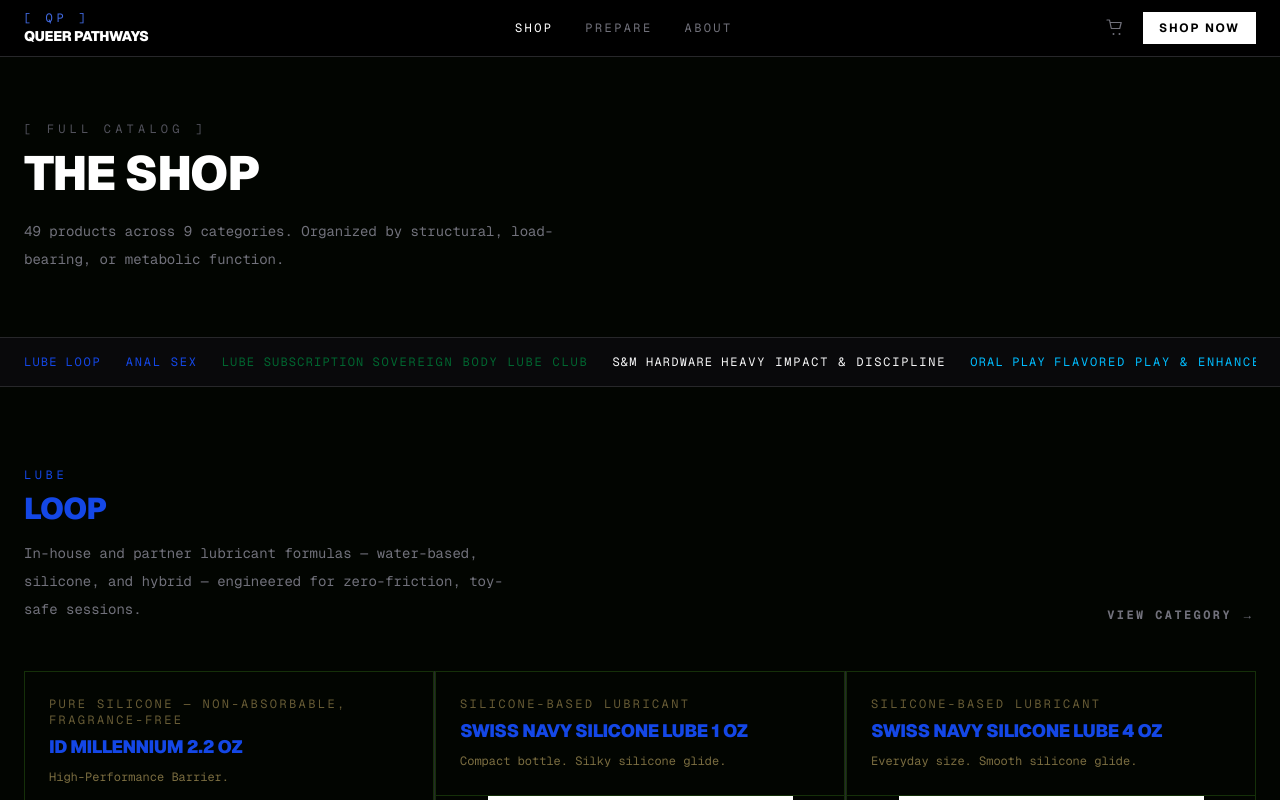
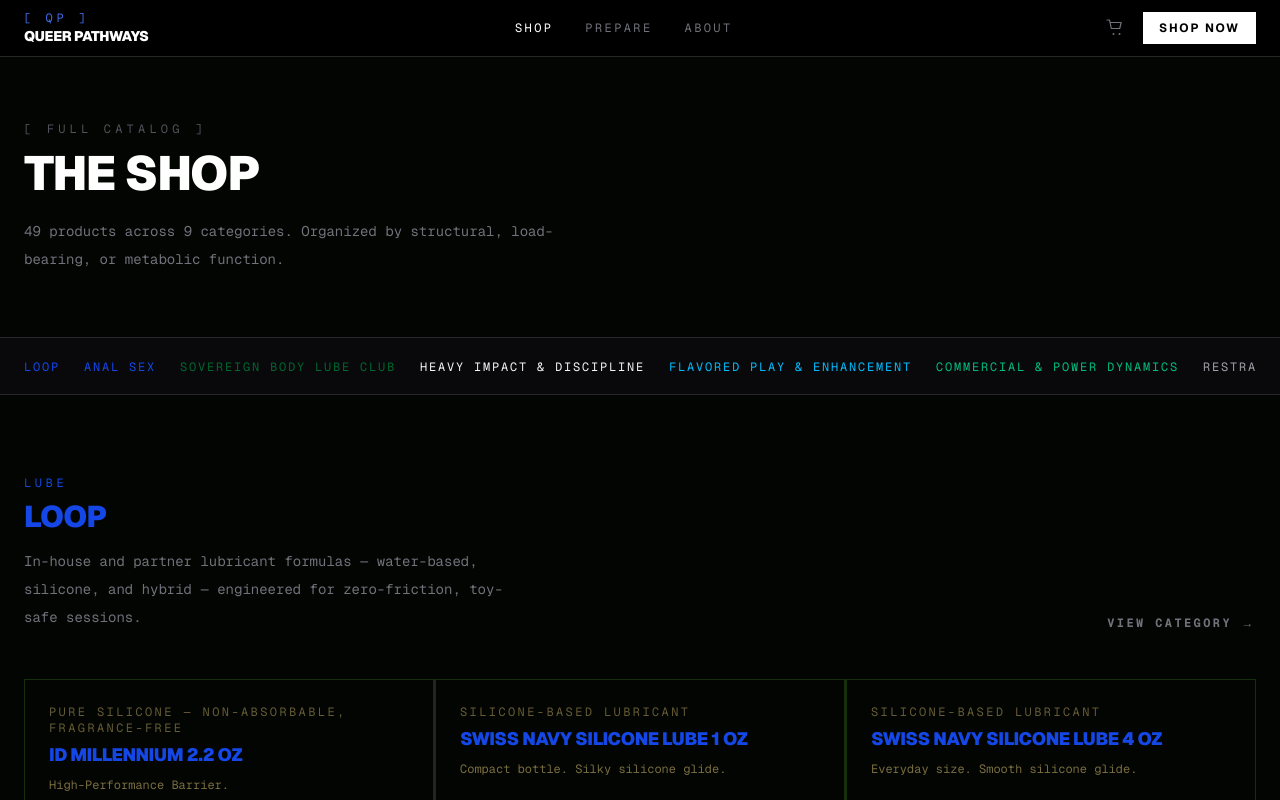
Before and after one commit to jonassaint-QP/QP-Storefront, a Next.js app: page /shop in a window 1280 px wide. Both pictures are taken after a click on the button "I AM 18+ — ENTER". Shown: the top 800 px of the page. Built offline with nearby package versions, Linux system fonts and the light colour scheme.

Commit message:
Simplify storefront category navigation

```diff
--- a/src/app/(main)/shop/page.tsx
+++ b/src/app/(main)/shop/page.tsx
@@ -31,23 +31,12 @@
       {/* Category jump nav */}
       <div className="border-b border-zinc-800 bg-zinc-950 px-6 py-4 sticky top-14 z-30">
         <div className="mx-auto max-w-7xl flex items-center gap-6 overflow-x-auto scrollbar-none">
-          {STOREFRONT_ROUTES.map((route) => {
-            const { slug, descriptor, title, color } = route;
-            return (
+          {STOREFRONT_ROUTES.map(({ slug, title, color }) => (
             <a
               key={slug}
               href={`#${slug}`}
-                className="flex items-center gap-2 shrink-0 group"
+              className="shrink-0 group"
             >
-                {descriptor !== title && (
-                  <span
-                    className={`text-xs font-mono uppercase tracking-widest ${
-                      color ?? 'text-zinc-700'
-                    } transition-colors`}
-                  >
-                    {descriptor}
-                  </span>
-                )}
               <span
                 className={`text-xs font-mono uppercase tracking-[0.15em] ${
                   color ?? 'text-zinc-400'
@@ -56,8 +45,7 @@
                 {title}
               </span>
             </a>
-            );
-          })}
+          ))}
         </div>
       </div>
 
```
Lines whose indentation alone changed are shown as unchanged.
